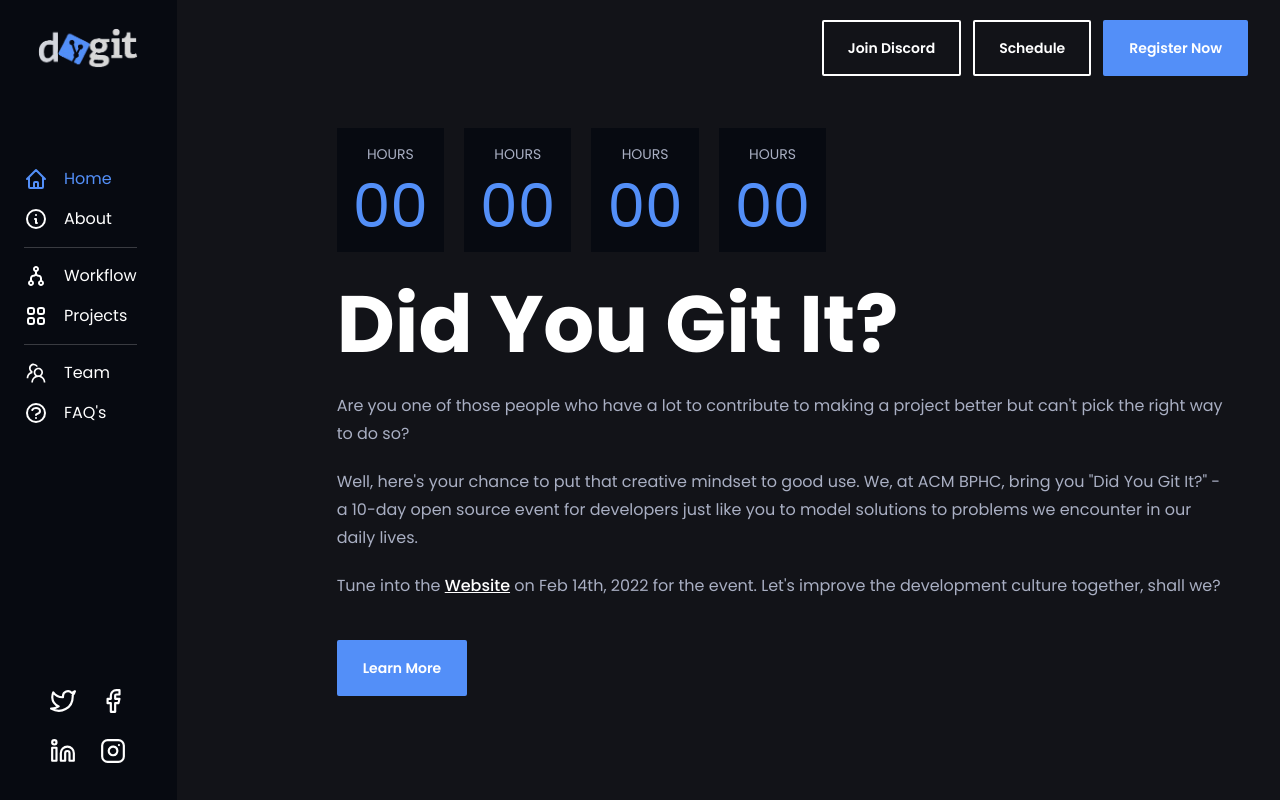
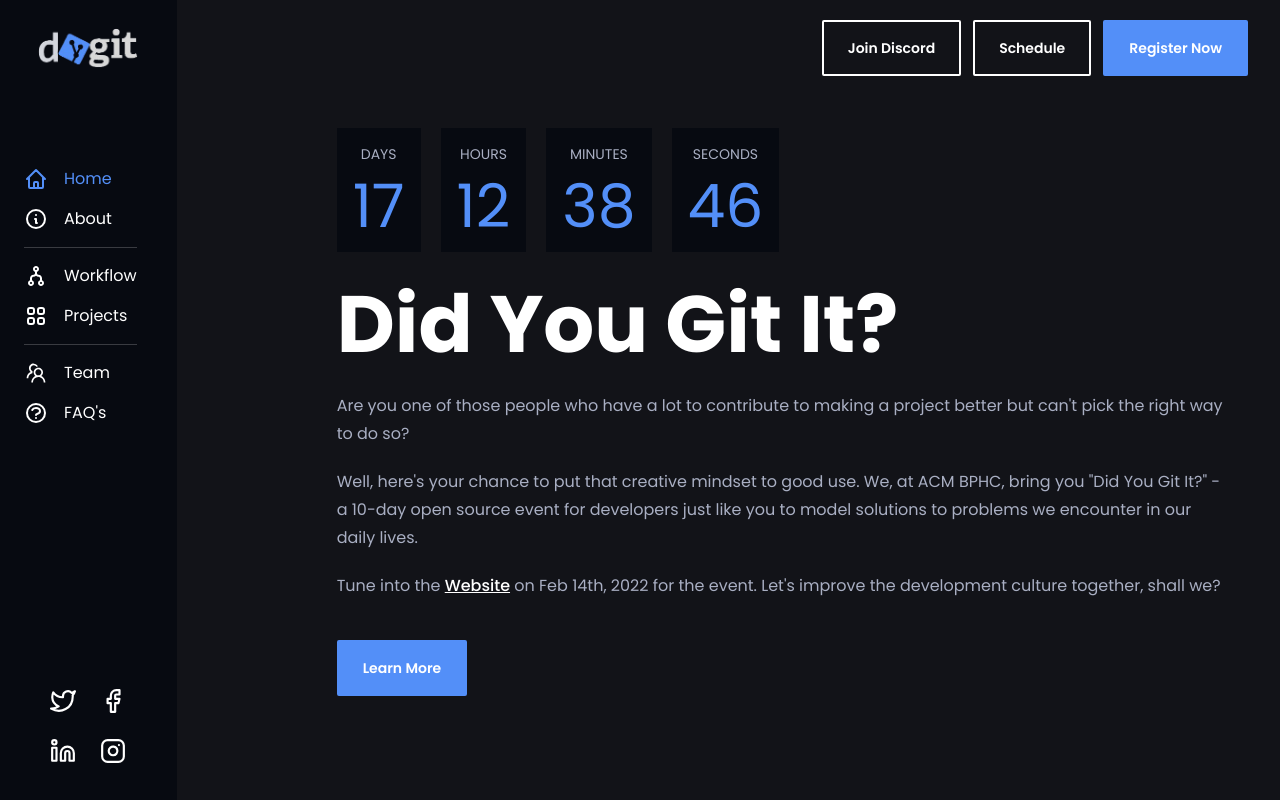
Before and after one commit to crux-bphc/DidYouGitIt, a Next.js app: page / in a window 1280 px wide. Built offline with nearby package versions, Linux system fonts and the light colour scheme; no server answers.

Commit message:
Added countdown

```diff
--- a/src/components/CountdownCard.tsx
+++ b/src/components/CountdownCard.tsx
@@ -1,13 +1,16 @@
 import React from 'react';
 
-interface CountdownCardProps {}
+interface CountdownCardProps {
+	unit: 'days' | 'hours' | 'minutes' | 'seconds';
+	value: number;
+}
 
-const CountdownCard: React.FC<CountdownCardProps> = ({}) => {
+const CountdownCard: React.FC<CountdownCardProps> = ({unit, value}) => {
 	return (
 		<>
 			<div className="bg-dark-1 px-4 py-4 text-center">
-				<p className="md:text-md mb-3 text-sm uppercase text-gray">hours</p>
-				<p className="text-3xl text-blue md:text-6xl">00</p>
+				<p className="md:text-md mb-3 text-sm uppercase text-gray">{unit}</p>
+				<p className="text-3xl text-blue md:text-6xl">{value.toString().length == 1 ? '0' + value: value}</p>
 			</div>
 		</>
 	);
--- a/src/components/ProjectCard.tsx
+++ b/src/components/ProjectCard.tsx
@@ -14,7 +14,7 @@ const ProjectCard: React.FC<ProjectCardProps> = ({ project, index }) => {
 			<div className="mb-10 flex flex-col border-[1px] border-gray p-6 transition-all duration-300 ease-out hover:border-white hover:shadow-md hover:shadow-white md:min-h-[540px]">
 				<div className="mb-20 flex items-center justify-between">
 					<p className="text-lg">
-						{`${index}`.length === 1 ? `0${index + 1}` : index + 1}
+						{(index+1).toString().length == 1 ? '0' + (index + 1): (index + 1)}
 					</p>
 					<div>
 						<Image
--- a/src/pages/index.tsx
+++ b/src/pages/index.tsx
@@ -5,15 +5,25 @@ import CountdownCard from '../components/CountdownCard';
 import Seo from '../components/Seo';
 
 const HomePage: NextPage = ({}) => {
+	const [timeLeft, setTimeLeft] = React.useState(TimeCalc()) as any;
+
+	React.useEffect(() => {
+		const timer = setTimeout(() => {
+		  setTimeLeft(TimeCalc);
+		}, 1000);
+
+		return () => clearTimeout(timer);
+	});
+
 	return (
 		<>
 			<Seo />
 			<div className="mt-10 p-4 md:px-10 lg:mt-0 lg:pl-36">
 				<div className="flex items-center justify-start gap-2 md:gap-5">
-					<CountdownCard />
-					<CountdownCard />
-					<CountdownCard />
-					<CountdownCard />
+					<CountdownCard unit='days' value={timeLeft.days} />
+					<CountdownCard unit='hours' value={timeLeft.hours} />
+					<CountdownCard unit='minutes' value={timeLeft.minutes} />
+					<CountdownCard unit='seconds' value={timeLeft.seconds} />
 				</div>
 				<div className="prose prose-invert max-w-full prose-p:text-gray md:max-w-5xl">
 					<h1 className="mt-8 mb-3 text-4xl font-bold sm:text-5xl md:text-[50px] lg:mb-7 lg:text-[60px] xl:text-[80px]">
@@ -43,4 +53,28 @@ const HomePage: NextPage = ({}) => {
 	);
 };
 
+export const TimeCalc = () => {
+	const difference = new Date("2022-02-14").getTime() - new Date().getTime();
+	let timeLeft = {};
+
+	if (difference > 0) {
+		timeLeft = {
+			days: Math.floor(difference / (1000 * 60 * 60 * 24)),
+			hours: Math.floor((difference / (1000 * 60 * 60)) % 24),
+			minutes: Math.floor((difference / 1000 / 60) % 60),
+			seconds: Math.floor((difference / 1000) % 60)
+		};
+	}
+	else{
+		timeLeft = {
+			days: 0,
+			hours: 0,
+			minutes: 0,
+			seconds: 0
+		};
+	}
+
+  	return timeLeft;
+};
+
 export default HomePage;
```
Also changed, not shown: data/team.md (+14 -20 lines).
